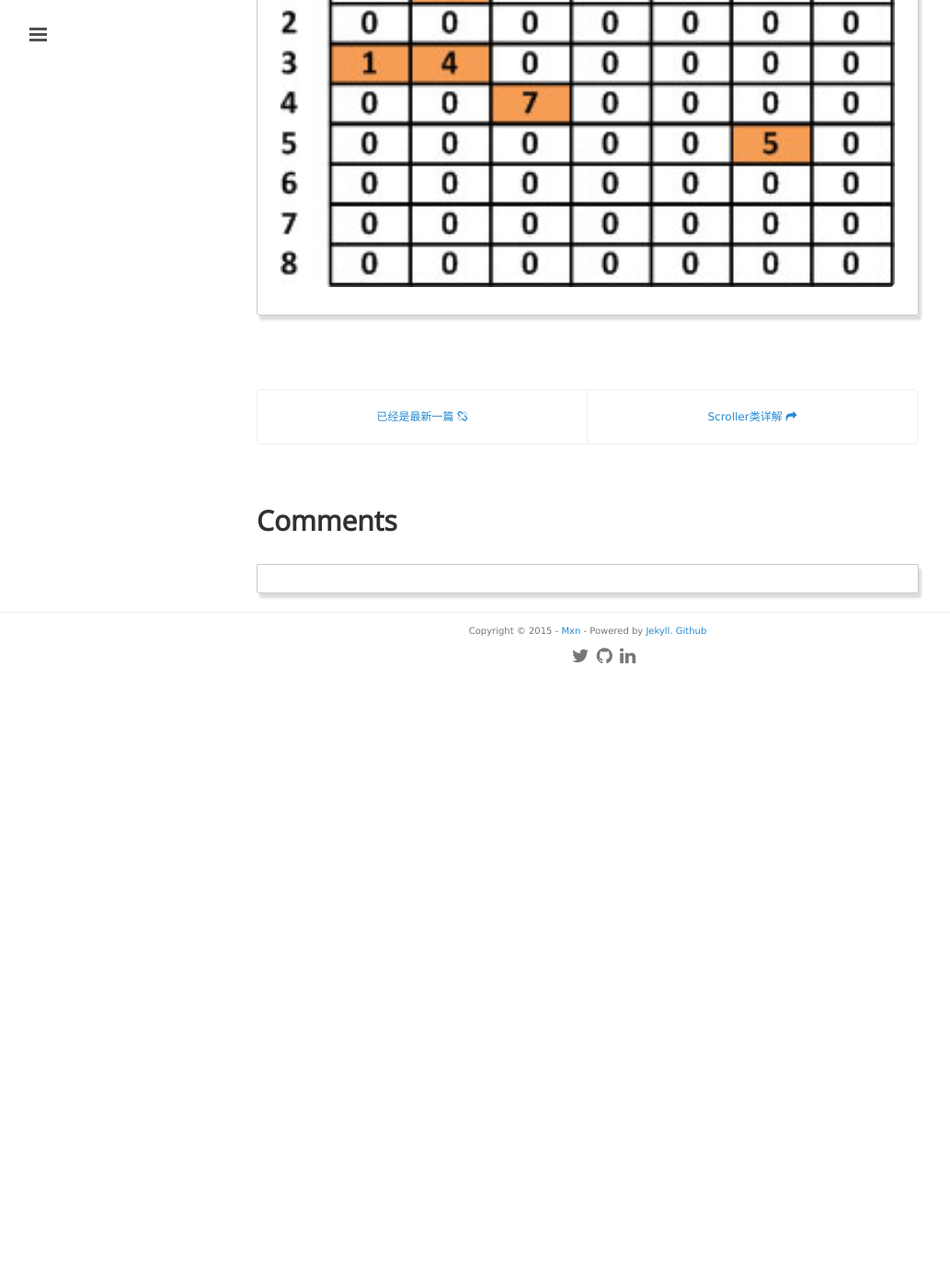
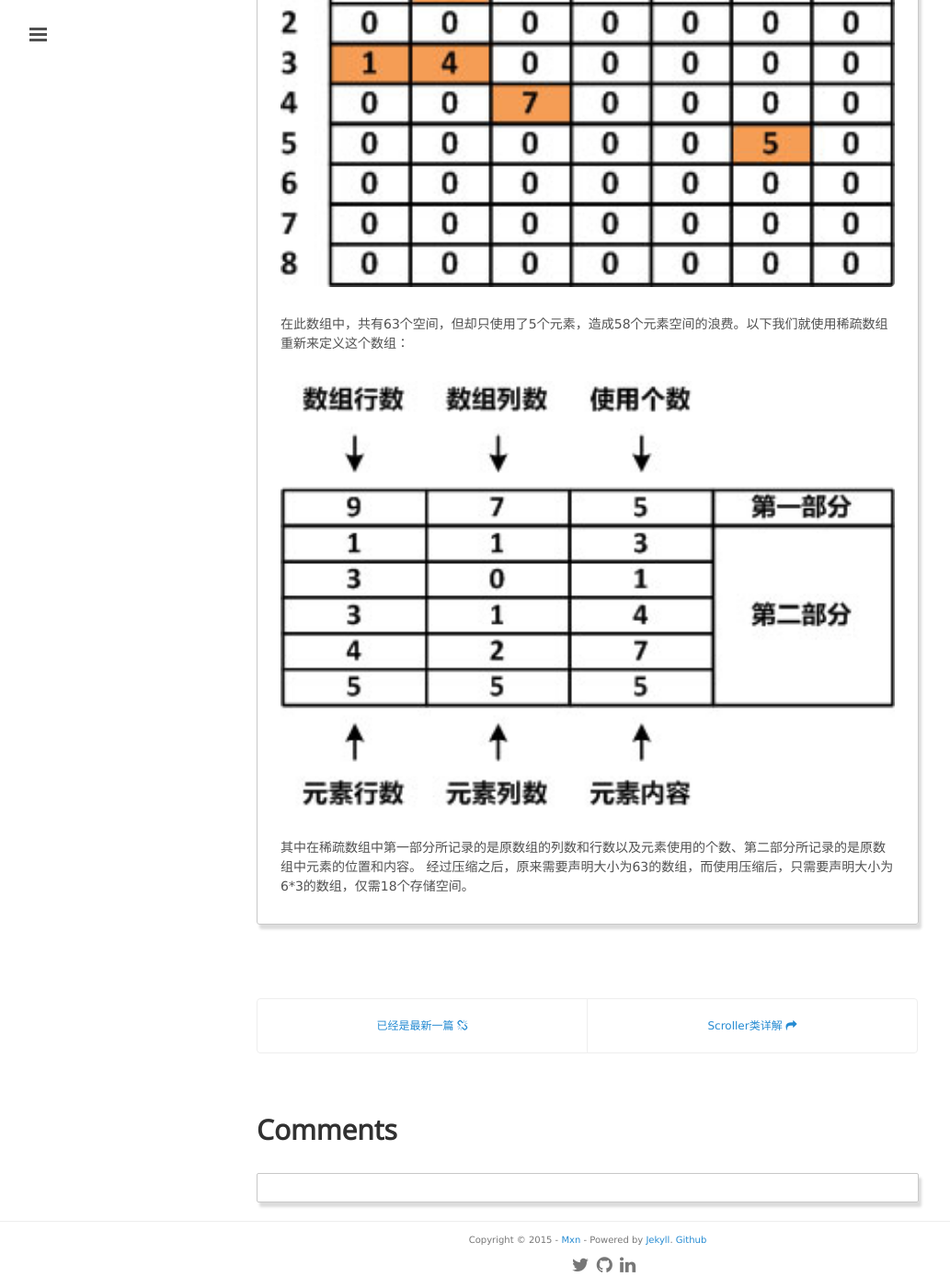
Before and after one commit to mxn21/mxn21.github.io, a Jekyll site: the page built from _posts/2015-7-25-Android中的稀疏数组SparseArray.md, in a window 1280 px wide and 1400 px high, scrolled down 754 px. Shown: the whole window at 92% size, without its empty margins (1-1034 px from the left). Built offline with Jekyll 4.4.1, drawn with Linux system fonts in a browser that asks for light colours; Markdown is read by kramdown in place of the engine named in the settings; comment, search, counter and statistics services are not loaded; before the commit the page ends 1492 px from its top, so only the background shows below that.

Commit message:
qweqwe
ewqewqe

```diff
--- a/_posts/2015-7-25-Android中的稀疏数组SparseArray.md
+++ b/_posts/2015-7-25-Android中的稀疏数组SparseArray.md
@@ -19,3 +19,12 @@
 假设有一个9*7的数组，其内容如下：
 
 ![](https://raw.githubusercontent.com/mxn21/mxn21.github.io/master/public/img/img42.jpg)
+
+在此数组中，共有63个空间，但却只使用了5个元素，造成58个元素空间的浪费。以下我们就使用稀疏数组重新来定义这个数组：
+
+![](https://raw.githubusercontent.com/mxn21/mxn21.github.io/master/public/img/img43.jpg)
+
+<!-- more -->
+
+其中在稀疏数组中第一部分所记录的是原数组的列数和行数以及元素使用的个数、第二部分所记录的是原数组中元素的位置和内容。
+经过压缩之后，原来需要声明大小为63的数组，而使用压缩后，只需要声明大小为6*3的数组，仅需18个存储空间。
```
